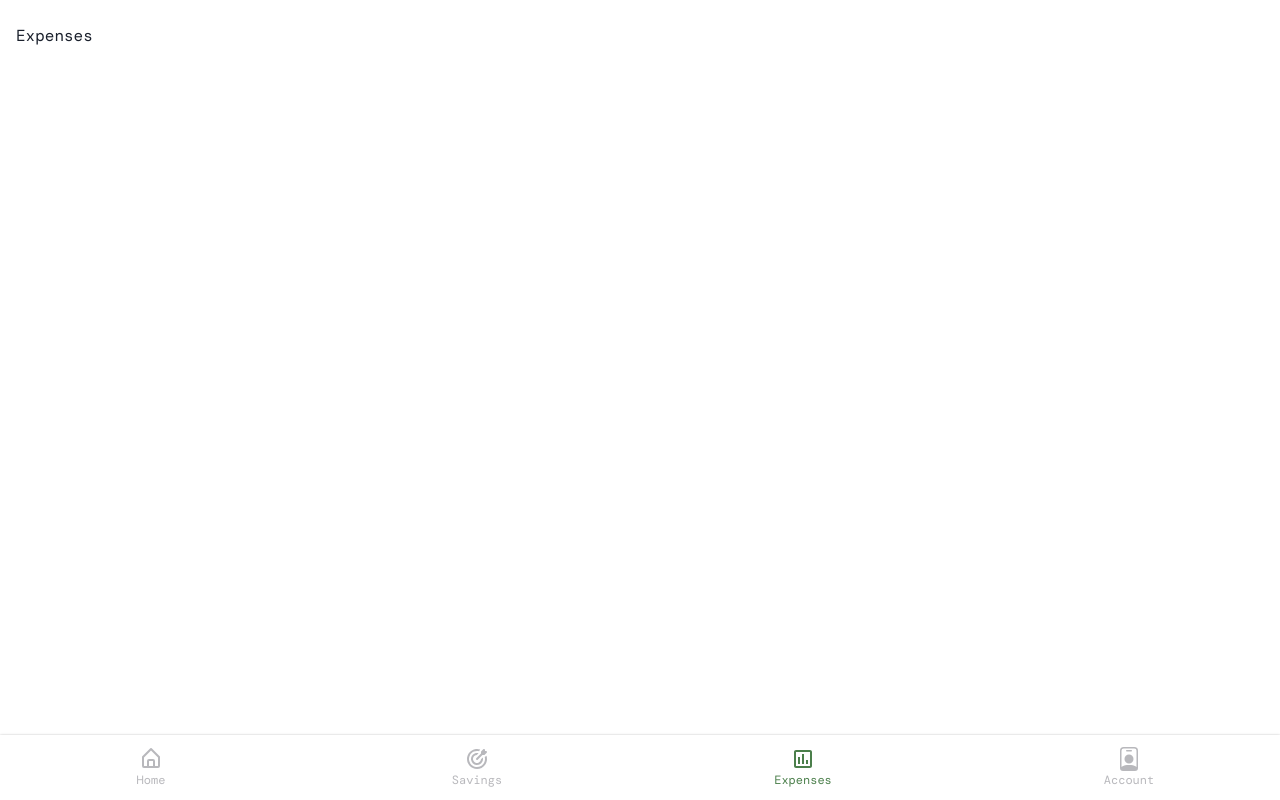
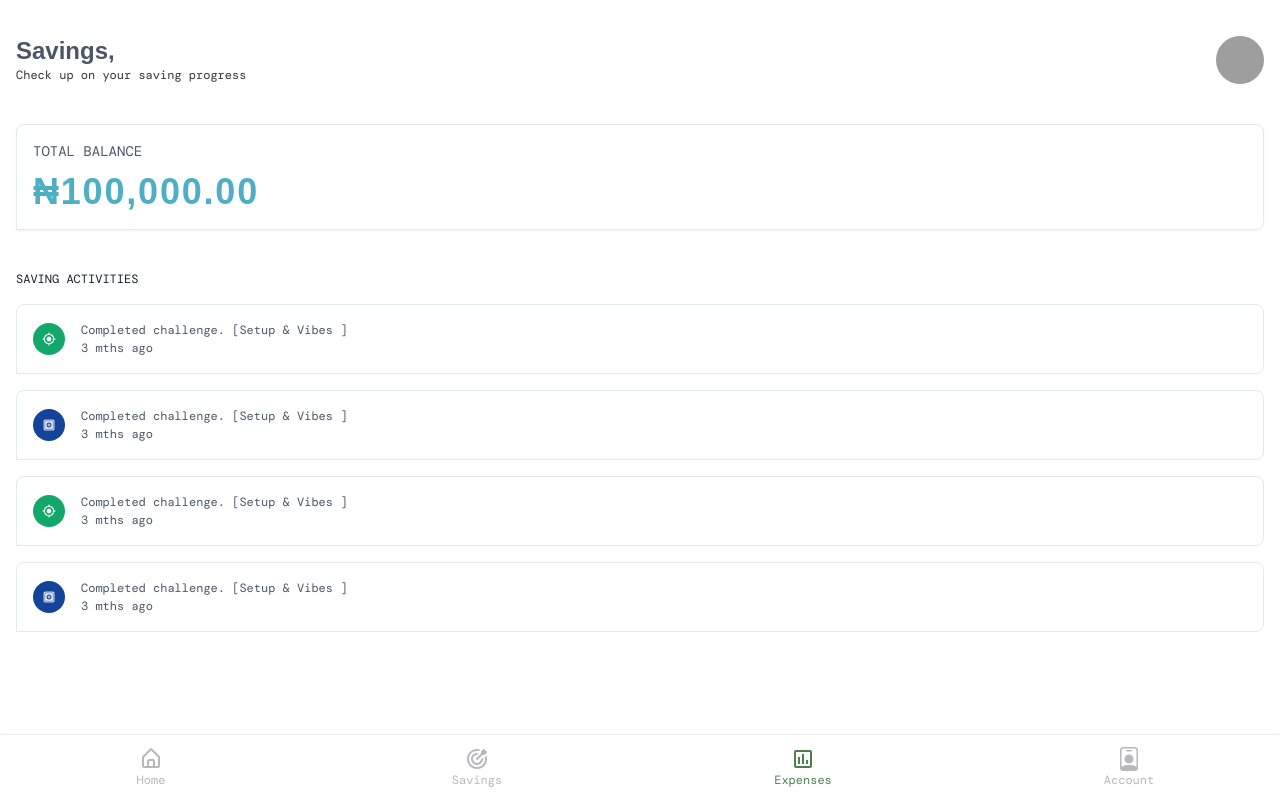
Before and after one commit to draqist/bojetin, a Next.js app: page /expenses in a window 1280 px wide. Built offline with nearby package versions, Linux system fonts and the light colour scheme; grey boxes are pictures that could not be loaded; a web font is replaced by a local one.

Commit message:
expense page

```diff
--- a/pages/expenses.tsx
+++ b/pages/expenses.tsx
@@ -1,5 +1,53 @@
+import { Avatar, Box, Flex, Heading, Link, Text } from "@chakra-ui/react";
+import NextLink from "next/link";
+import ActivityCard from "../components/ActivityCard";
 import AppLayout from "../components/AppLayout";
+import { useTheme } from "../data";
 
-export default function Expenses() {
-  return <AppLayout>Expenses</AppLayout>;
+export default function Savings() {
+  const { text } = useTheme();
+  return (
+    <AppLayout>
+      <Flex alignItems={"flex-end"} justifyContent="space-between" h="60px" color={text}>
+        <Box>
+          <Heading fontSize="24px" color={"gray.600"}>
+            {" "}
+            Savings,{" "}
+          </Heading>
+          <Text fontSize="12px">Check up on your saving progress</Text>
+        </Box>
+        <Link as={NextLink} href="/account" _hover={{ textDecoration: "none" }}>
+          <Avatar name="Abdullah Abdulfatah " src={"https://bit.ly/kent-c-dodds"} size="md" />
+        </Link>
+      </Flex>
+      <Box my="24px">
+        <Box
+          // h="120px"
+          my="2.5rem"
+          p="1rem"
+          borderTopRadius={"8px"}
+          borderBottomRightRadius="8px"
+          border="1px solid #e2e8f0"
+          boxShadow="sm"
+        >
+          <Text fontWeight={"400"} color="gray.600" fontSize="14px" textTransform={"uppercase"}>
+            {" "}
+            Total Balance
+          </Text>
+          <Heading mt="8px" fontSize="36px" color="#088fadb8" letterSpacing={"wider"}>
+            ₦100,000.00
+          </Heading>
+        </Box>
+      </Box>
+      <Box>
+        <Text textTransform={"uppercase"} mb="1rem" fontSize="12px" color="">
+          saving Activities
+        </Text>
+        <ActivityCard type="/savings.png" desc="Completed challenge. [Setup & Vibes ]" time="3 mths ago" />
+        <ActivityCard type="/minus.png" desc="Completed challenge. [Setup & Vibes ]" time="3 mths ago" />
+        <ActivityCard type="/savings.png" desc="Completed challenge. [Setup & Vibes ]" time="3 mths ago" />
+        <ActivityCard type="/minus.png" desc="Completed challenge. [Setup & Vibes ]" time="3 mths ago" />
+      </Box>
+    </AppLayout>
+  );
 }
```
Also changed, not shown: pages/dash/index.tsx (+5 -10 lines).
